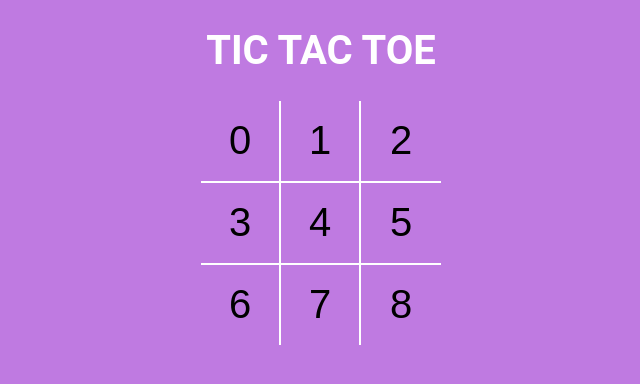
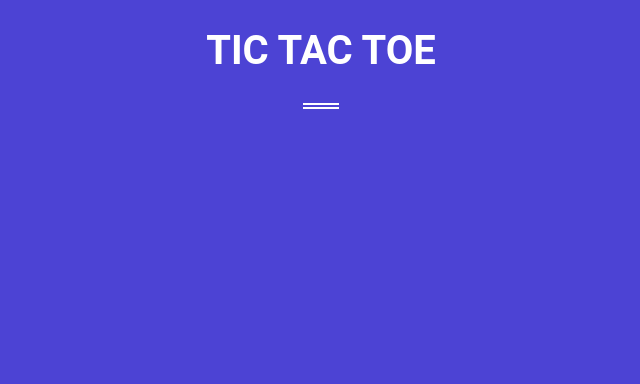
Before and after one commit to RohanM-12/tictactoe, a React (Vite) app: page / in a window 1280 px wide. Shown: the top 384 px of the page, without its empty margins (319-959 px from the left). Built offline with nearby package versions, Linux system fonts and the light colour scheme.

Commit message:
all logic of game implemented except win/lose

```diff
--- a/src/App.jsx
+++ b/src/App.jsx
@@ -5,7 +5,7 @@
   return (
     <>
       <div className="app">
-        <h1>TIC TAC TOE</h1>
+        <h1 className="heading">TIC TAC TOE</h1>
         <Board />
       </div>
     </>
--- a/src/Components/Board.jsx
+++ b/src/Components/Board.jsx
@@ -1,23 +1,53 @@
-import React from 'react';
+import React, { useState } from 'react';
+
 import Square from './square';
 
 function Board() {
+  const [board, setBoard] = useState(Array(9).fill(null));
+  const [isXNext, setIsXNext] = useState(false);
+
+  const handleSquareClick = position => {
+    if (board[position]) {
+      return;
+    }
+
+    setBoard(prev => {
+      return prev.map((square, pos) => {
+        if (pos === position) {
+          return isXNext ? 'X' : 'O';
+        }
+
+        return square;
+      });
+    });
+    setIsXNext(prev => !prev);
+  };
+
+  const renderSquare = position => {
+    return (
+      <Square
+        value={board[position]}
+        onClick={() => handleSquareClick(position)}
+      />
+    );
+  };
+
   return (
     <div className="board">
       <div className="board-row">
-        <Square value={0} />
-        <Square value={1} />
-        <Square value={2} />
+        {renderSquare(0)}
+        {renderSquare(1)}
+        {renderSquare(2)}
       </div>
       <div className="board-row">
-        <Square value={3} />
-        <Square value={4} />
-        <Square value={5} />
+        {renderSquare(3)}
+        {renderSquare(4)}
+        {renderSquare(5)}
       </div>
       <div className="board-row">
-        <Square value={6} />
-        <Square value={7} />
-        <Square value={8} />
+        {renderSquare(6)}
+        {renderSquare(7)}
+        {renderSquare(8)}
       </div>
     </div>
   );
--- a/src/Components/Square.jsx
+++ b/src/Components/Square.jsx
@@ -1,11 +1,11 @@
 import React from 'react';
 
-const square = ({ value }) => {
+const Square = ({ value, onClick }) => {
   return (
-    <button type="button" className="square">
+    <button type="button" className="Square" onClick={onClick}>
       {value}
     </button>
   );
 };
 
-export default square;
+export default Square;
--- a/src/Components/styles/root.style.scss
+++ b/src/Components/styles/root.style.scss
@@ -1,6 +1,6 @@
 $green: #12e177;
 $orange: #ffc72a;
-$blue: #a646d6b6;
+$blue: #4c43d4;
 
 body {
   font-family: 'Roboto', sans-serif;
```
